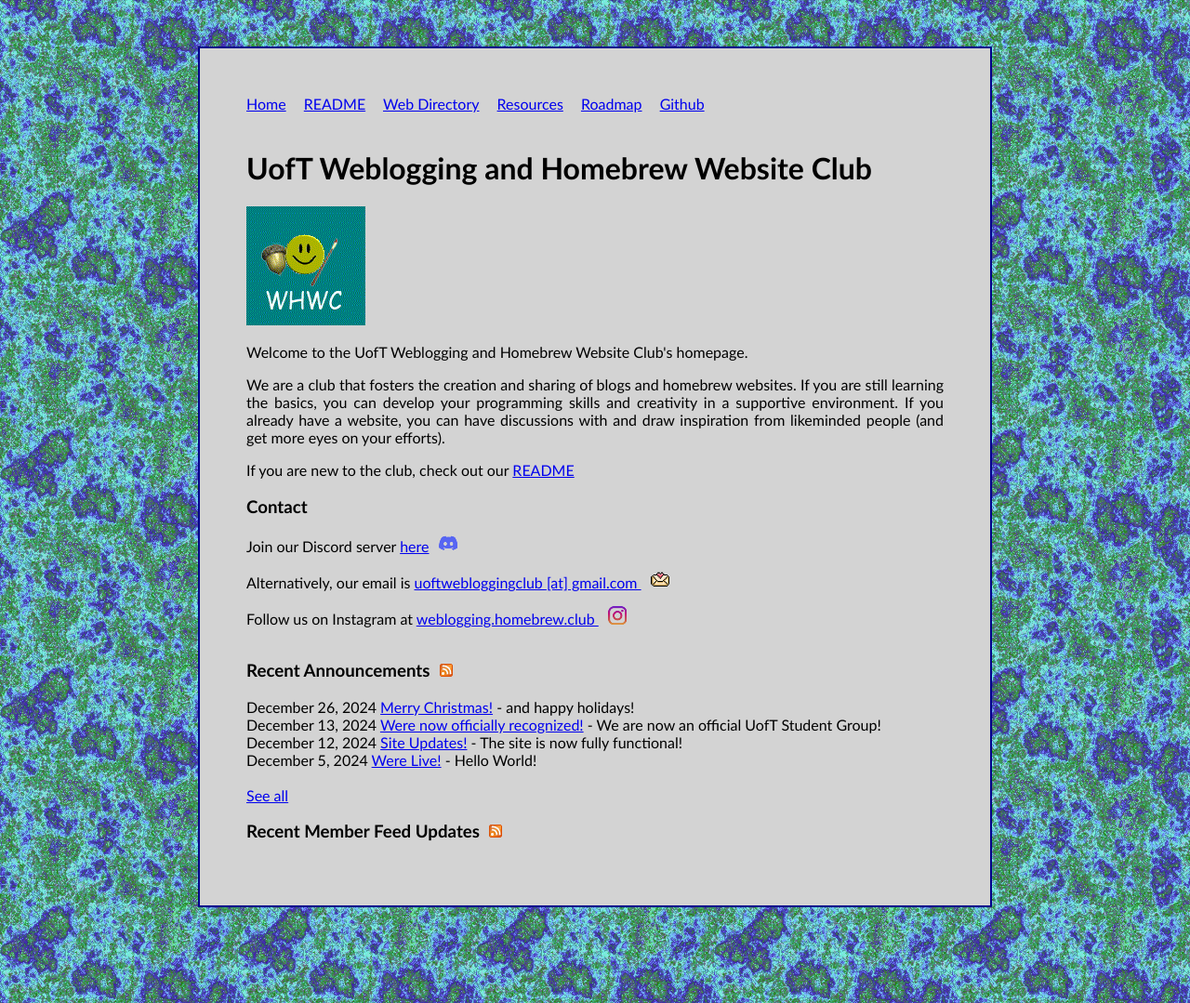
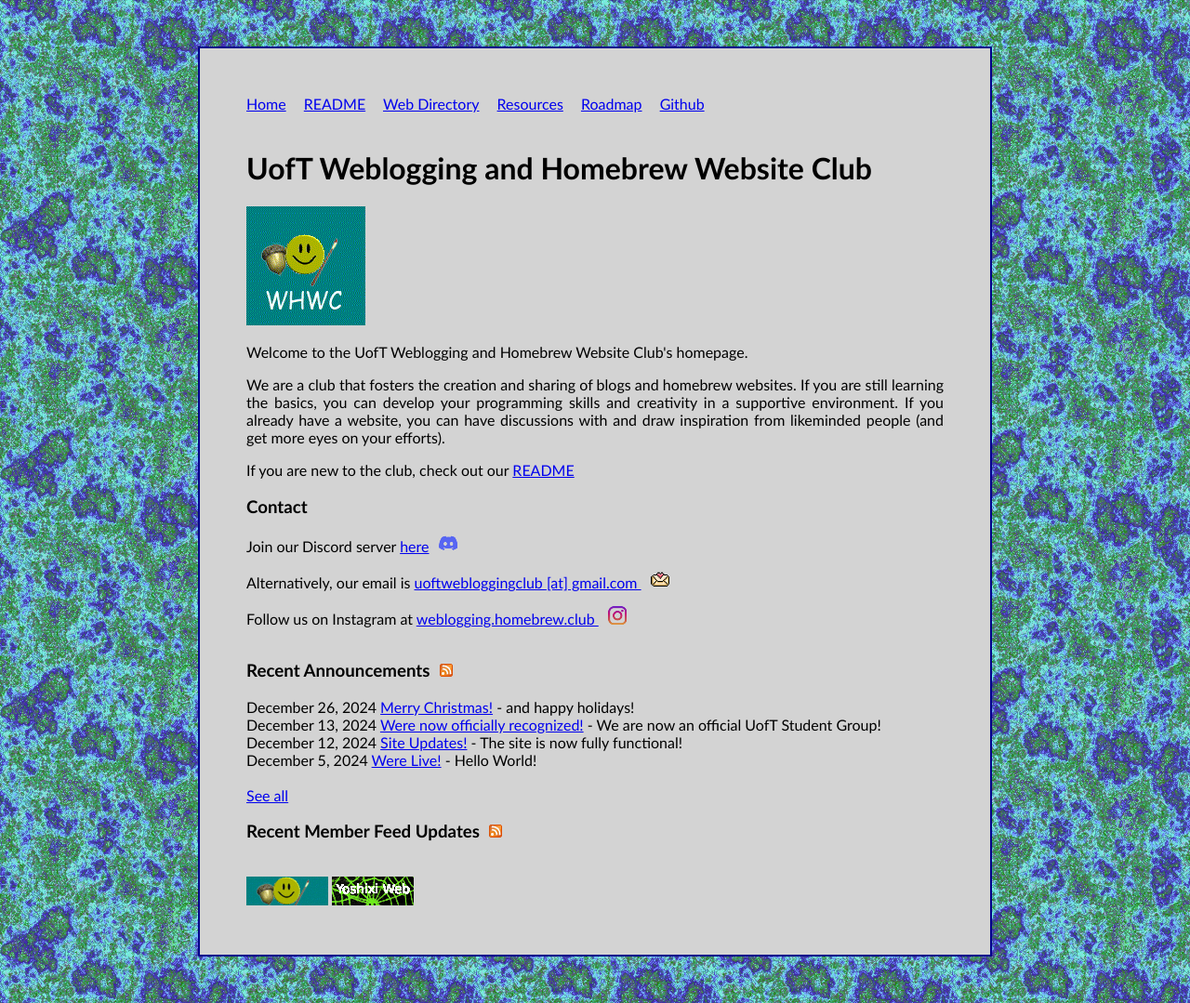
Before and after one commit to uoftwebloggingclub/uoftwebloggingclub.neocities.org, a Jekyll site: the page built from index.html, in a window 1280 px wide. Shown: the whole page at 93% size. Built offline with Jekyll 4.4.1, drawn with Linux system fonts in a browser that asks for light colours.

Commit message:
Add buttons to index and dir

```diff
--- /dev/null
+++ b/_includes/buttons.html
@@ -0,0 +1,12 @@
+<div class="buttons">
+    <a href="{{ site.url }}">
+        <img src="/assets/img/site_buttons/site/webloggingclub.gif">
+    </a>
+    {% for member in site.members %}
+        {% if member.button %}
+        <a href="{{ member.site_url }}">
+            <img src="/assets/img/site_buttons/member/{{ member.button }}">
+        </a>
+        {% endif %}
+    {% endfor %}
+</div>
--- a/assets/css/index.scss
+++ b/assets/css/index.scss
@@ -74,3 +74,9 @@ marquee {
         margin-right: 15px;
     }
 }
+
+.buttons {
+    a {
+        text-decoration: none;
+    }
+}
--- a/dir.html
+++ b/dir.html
@@ -17,3 +17,9 @@ layout: default
     <br>
 
 {% endfor %}
+
+<br>
+
+<h3>Buttons</h3>
+
+{% include buttons.html %}
--- a/index.html
+++ b/index.html
@@ -45,3 +45,7 @@ layout: default
     {% endif %}<br>
 
 {% endfor %}
+
+<br>
+
+{% include buttons.html %}
```
Also changed, not shown: _members/digitalyoshixi.github.io.md (+1 -0 lines), assets/img/site_buttons/member/yoshixiweb.png (added), assets/img/site_buttons/site/webloggingclub.gif (added).
